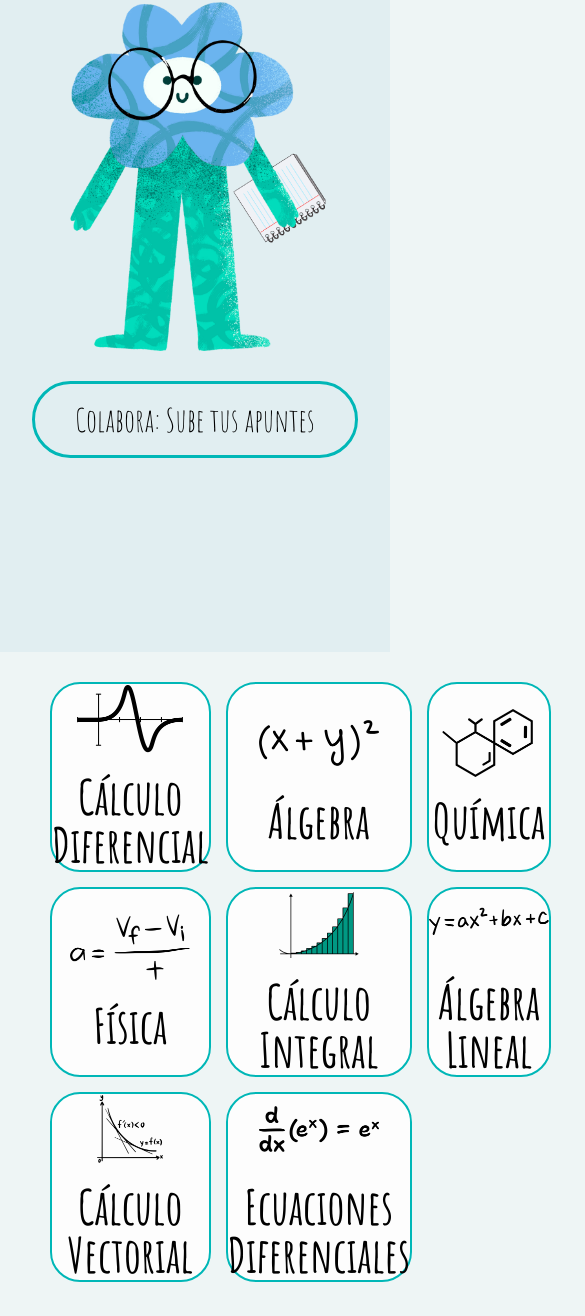
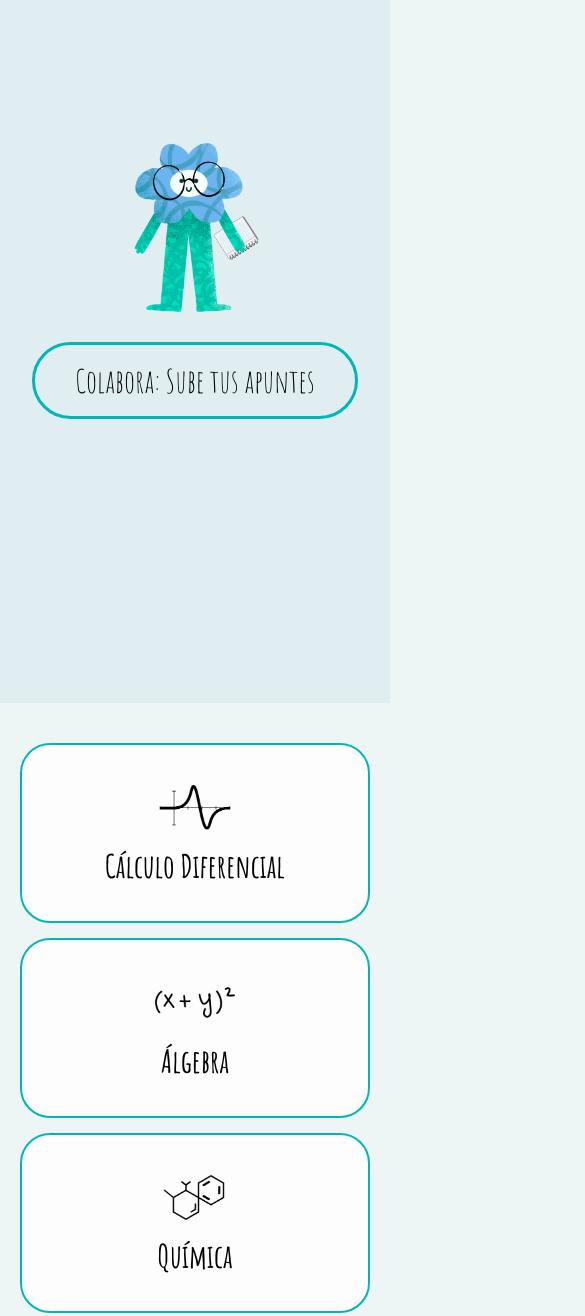
Before and after one commit to passitbackproject/Pass-It-Back, a website: page index.html in a window 390 px wide. Shown: the part 415-1731 px from the top of the page, 585 px wide, since content can reach past the window. Drawn offline with Linux system fonts and the light colour scheme.

Commit message:
Responsive mobile

```diff
--- a/style.css
+++ b/style.css
@@ -244,3 +244,67 @@ body{
 
     min-height: 190px;
 }
+
+
+/* ========================= */
+/* RESPONSIVE */
+/* ========================= */
+
+@media (max-width: 768px){
+
+    nav{
+
+        flex-direction: column;
+
+        gap: 20px;
+    }
+
+    .hero{
+
+        flex-direction: column;
+
+        text-align: center;
+
+        padding: 40px 20px;
+    }
+
+    .hero-text h1{
+
+        font-size: 4rem;
+    }
+
+    .hero-text p{
+
+        font-size: 1.6rem;
+    }
+
+    .hero-character{
+
+        width: 300px;
+    }
+
+    .subjects{
+
+        padding: 40px 20px;
+    }
+
+    .subjects-grid{
+
+        grid-template-columns: 1fr;
+    }
+
+    .subject-card{
+
+        min-height: 180px;
+    }
+
+    .subject-card img{
+
+        width: 80px;
+    }
+
+    .subject-card h3{
+
+        font-size: 2rem;
+    }
+}
```
